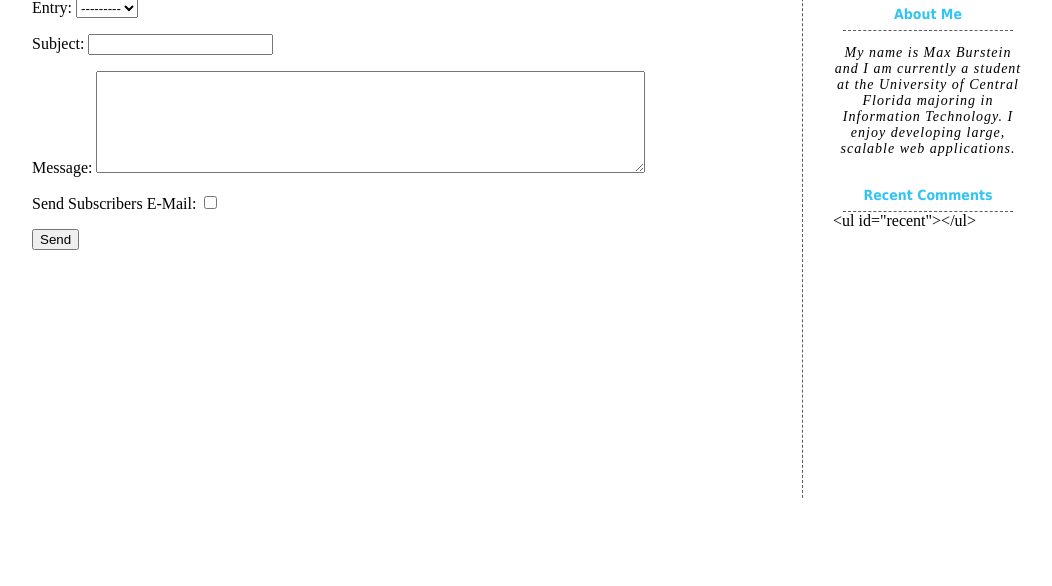
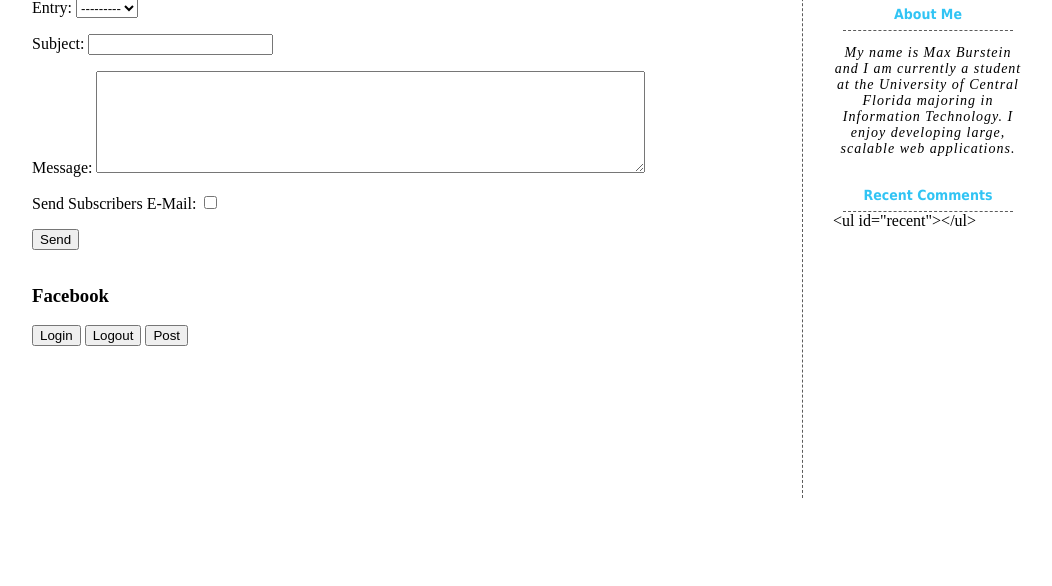
Before and after one commit to mburst/burstolio, a Django app: a page that uses burstolio/templates/core/alert.html in a window 1280 px wide. Shown: the part 118-704 px from the top of the page, without its empty margins (108-1160 px from the left). Run offline with Django 3.2, Linux system fonts and the light colour scheme; the visitor is signed in with stand-in values (Sample User, id 1); data that the repository does not hold is empty; parts of the project's set-up code (start-up, migrations or seed data) failed here and were passed over; some libraries are stand-ins or nearby versions.

Commit message:
Adding facebook integration

```diff
--- a/burstolio/settings.py
+++ b/burstolio/settings.py
@@ -193,6 +193,8 @@ EMAIL_PORT = 587
 EMAIL_HOST_USER = 'mburst91@gmail.com'
 EMAIL_HOST_PASSWORD = 'Remote32'
 
+FB_API_KEY = '315899731807545'
+
 
 if os.environ.get('MEMCACHE_SERVERS'):
     CACHES = {
--- a/burstolio/templates/core/alert.html
+++ b/burstolio/templates/core/alert.html
@@ -1,6 +1,45 @@
 {% extends "core/base.html" %}
 {% block title %}Alert The Press{% endblock %}
+{% block js %}<script src="http://connect.facebook.net/en_US/all.js"></script>
+    <script>
+      // initialize the library with the API key
+      FB.init({ apiKey: {{FB_API_KEY}} });
 
+      // fetch the status on load
+      FB.getLoginStatus(handleSessionResponse);
+
+      $('#login').bind('click', function() {
+        FB.login(handleSessionResponse);
+      });
+
+      $('#logout').bind('click', function() {
+        FB.logout(handleSessionResponse);
+      });
+
+      // no user, clear display
+      function clearDisplay() {
+        $('#user-info').hide('fast');
+      }
+
+      // handle a session response from any of the auth related calls
+      function handleSessionResponse(response) {
+        // if we dont have a session, just hide the user info
+        if (!response.session) {
+          clearDisplay();
+          return;
+        }
+
+        // if we have a session, query for the user's profile picture and name
+        FB.api('/me/feed', 'post', { message: $("#id_message").value()}, function(response) {
+            if(!response || response.error) {
+                alert('Error occured');
+            }
+            else {
+                alert('Post ID: ' + response.id);
+            }
+        });
+      }
+    </script>{% endblock %}
 {% block content %}
     <h2>Alert The Press</h2>
     <form method="post" action="{% url core.views.alert_the_press %}">
@@ -10,4 +49,10 @@
         {% csrf_token %}
     </ul>
     </form>
+
+    <h3>Facebook</h3>
+    <div id="user-info" style="display: none;"></div>
+    <button id="login">Login</button>
+    <button id="logout">Logout</button>
+    <button id="postfb">Post</button>
 {% endblock %}
--- a/core/views.py
+++ b/core/views.py
@@ -185,4 +185,5 @@ def alert_the_press(request):
                 messages.success(request, 'Email successfully sent to all subscribers')
     else:
         form = Alert()
+        FB_API_KEY = settings.FB_API_KEY
     return render(request, 'core/alert.html', locals())
--- a/requirements.txt
+++ b/requirements.txt
@@ -1,9 +1,7 @@
 -e git+https://github.com/django/django.git#egg=django
-gunicorn==0.14.1
 psycopg2==2.4.4
 recaptcha-client==1.0.6
 pylibmc==1.2.2
 django-pylibmc-sasl==0.2.4
 newrelic
 tornado==2.2
-cherrypy==3.2.2
```
